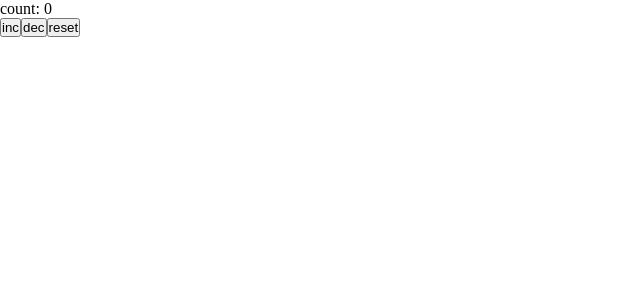
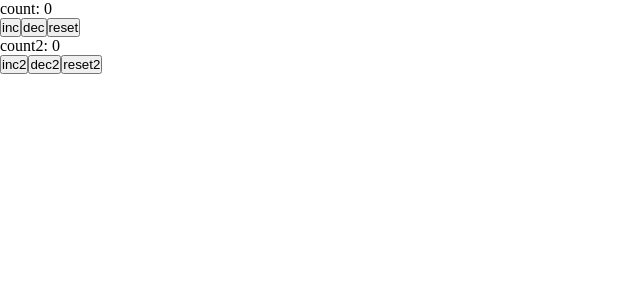
Before and after one commit to pbure44/react2024, a JavaScript app: page / in a window 1280 px wide. Shown: the top 300 px of the page, without its empty margins (0-640 px from the left). Built offline with nearby package versions, Linux system fonts and the light colour scheme.

Commit message:
lesson7 (task1)

```diff
--- a/src/App.js
+++ b/src/App.js
@@ -4,13 +4,18 @@ import {useSelector} from "react-redux";
 
 const App = () => {
     const {count} = useSelector(state => state.counter1)
-    console.log('Log App: ',count)
+    const {count: count2} = useSelector(state => state.counter2)
+    console.log('Log App: ', count)
     return (
         <div>
+            <div>
             count: {count}
-            {/*count2: {count2}*/}
             <ComponentOne/>
-            {/*<ComponentTwo/>*/}
+            </div>
+            <div>
+            count2: {count2}
+            <ComponentTwo/>
+            </div>
         </div>
     );
 };
--- a/src/components/ComponentTwo.js
+++ b/src/components/ComponentTwo.js
@@ -1,12 +1,13 @@
-import {useState} from "react";
+import {useDispatch} from "react-redux";
+import {counter2Actions} from "../redux/slices/counter2Slice";
 
 const ComponentTwo = () => {
-    const [count, setCount] = useState(0);
+    const dispatch = useDispatch();
     return (
         <div>
-            <button>inc2</button>
-            <button>dec2</button>
-            <button>reset2</button>
+            <button onClick={()=>dispatch(counter2Actions.inc())}>inc2</button>
+            <button onClick={()=>dispatch(counter2Actions.dec())}>dec2</button>
+            <button onClick={()=>dispatch(counter2Actions.reset(555))}>reset2</button>
         </div>
     );
 };
--- /dev/null
+++ b/src/redux/slices/counter2Slice.js
@@ -0,0 +1,31 @@
+import {createSlice} from "@reduxjs/toolkit";
+
+let initialState = {
+    count: 0
+}
+
+const counter2Slice = createSlice({
+    name: 'counter2Slice',
+    initialState,
+    reducers: {
+        inc: state => {
+            state.count += 1
+        },
+        dec: state => {
+            state.count -= 1
+        },
+        reset: (state, action) => {
+            state.count = action.payload
+        }
+    }
+})
+
+const {actions,reducer:counter2Reducer} = counter2Slice;
+
+const counter2Actions={
+    ...actions
+}
+
+export {
+    counter2Reducer,counter2Actions
+}
--- a/src/redux/store.js
+++ b/src/redux/store.js
@@ -1,9 +1,11 @@
 import {configureStore} from "@reduxjs/toolkit";
 import {counterReducer} from "./slices/counterSlice";
+import {counter2Reducer} from "./slices/counter2Slice";
 
 const store = configureStore({
     reducer: {
-        counter1: counterReducer
+        counter1: counterReducer,
+        counter2: counter2Reducer
     }
 });
 
```
